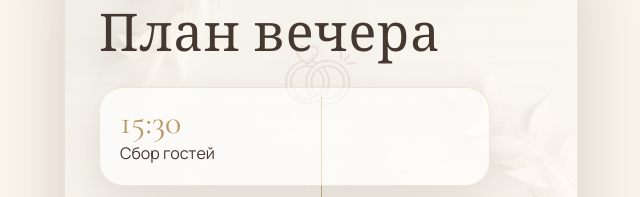
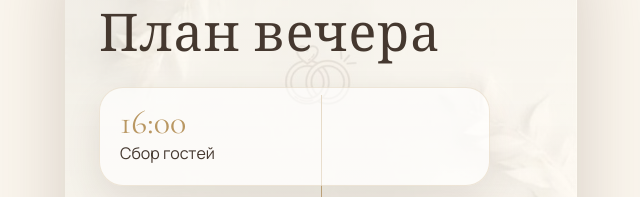
Before and after one commit to Khasan4ikks/online-invitation, a plain HTML site: page index.html in a window 1280 px wide. Shown: the part 2169-2366 px from the top of the page, 319-959 px from the left. Drawn offline with nearby package versions, Linux system fonts and the light colour scheme.

Commit message:
Update wedding invitation

```diff
--- a/index.html
+++ b/index.html
@@ -79,7 +79,7 @@
       <p class="eyebrow">Тайминг</p>
       <h2>План вечера</h2>
       <div class="timeline">
-        <article class="timeline__item timeline__item--left" data-timeline-item><time>15:30</time><span>Сбор гостей</span></article>
+        <article class="timeline__item timeline__item--left" data-timeline-item><time>16:00</time><span>Сбор гостей</span></article>
         <article class="timeline__item timeline__item--right" data-timeline-item><time>16:30</time><span>Торжественная регистрация брака</span></article>
         <article class="timeline__item timeline__item--left" data-timeline-item><time>17:00</time><span>Начало праздничного банкета</span></article>
         <article class="timeline__item timeline__item--right" data-timeline-item><time>23:00</time><span>Завершение вечера</span></article>
```
